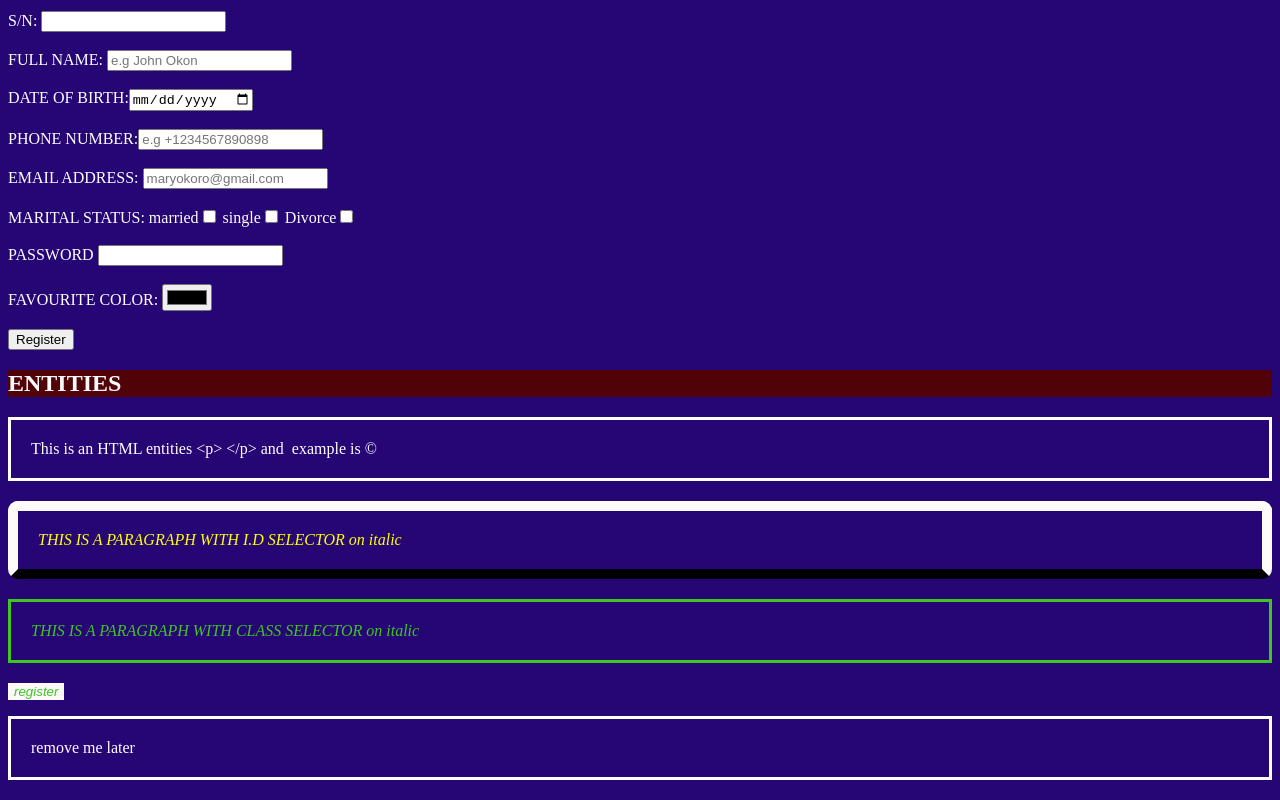
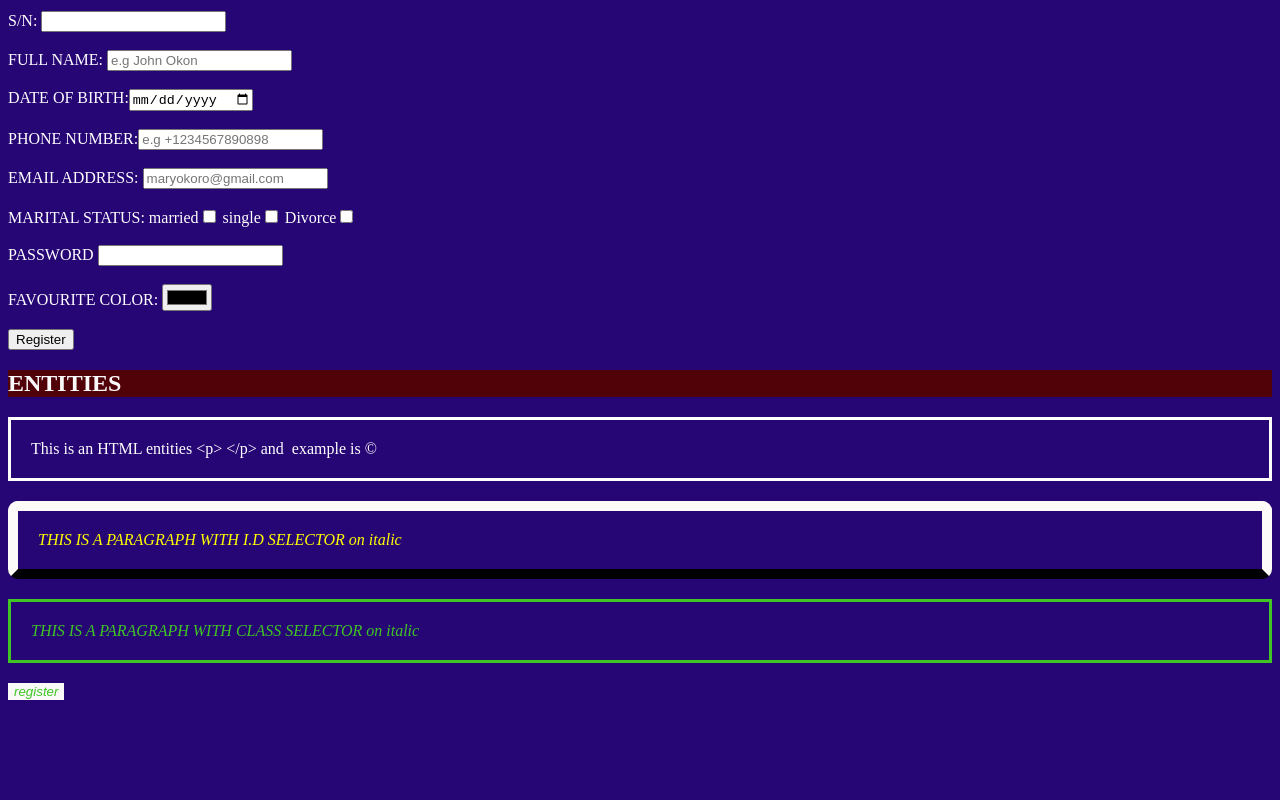
Before and after one commit to AsikpaChoice/VSC-Practice, a plain HTML site: page ARTICLE.html in a window 1280 px wide. Shown: the part 1232-2032 px from the top of the page. After the commit the page ends 1940 px from the top, so only its background shows below. Drawn offline with Linux system fonts and the light colour scheme.

Commit message:
finalize

```diff
--- a/ARTICLE.html
+++ b/ARTICLE.html
@@ -168,7 +168,6 @@ I have at my possession
 
 <p class="what"> THIS IS A PARAGRAPH WITH CLASS SELECTOR on italic </p>
 <button class="what"> register </button>
-<p> remove me later </p>
 
 </body>
 </html>
```
